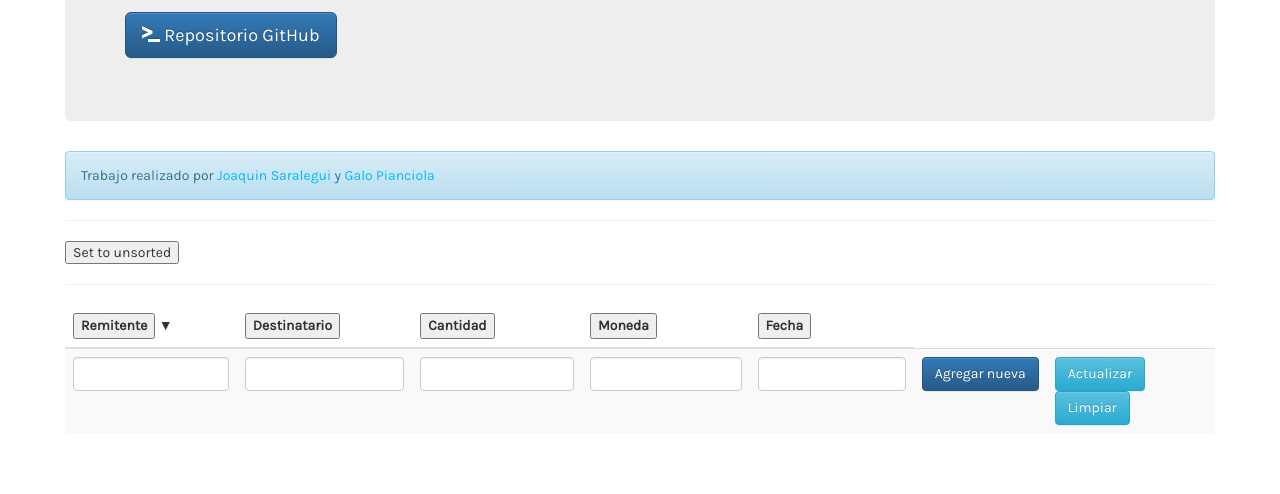
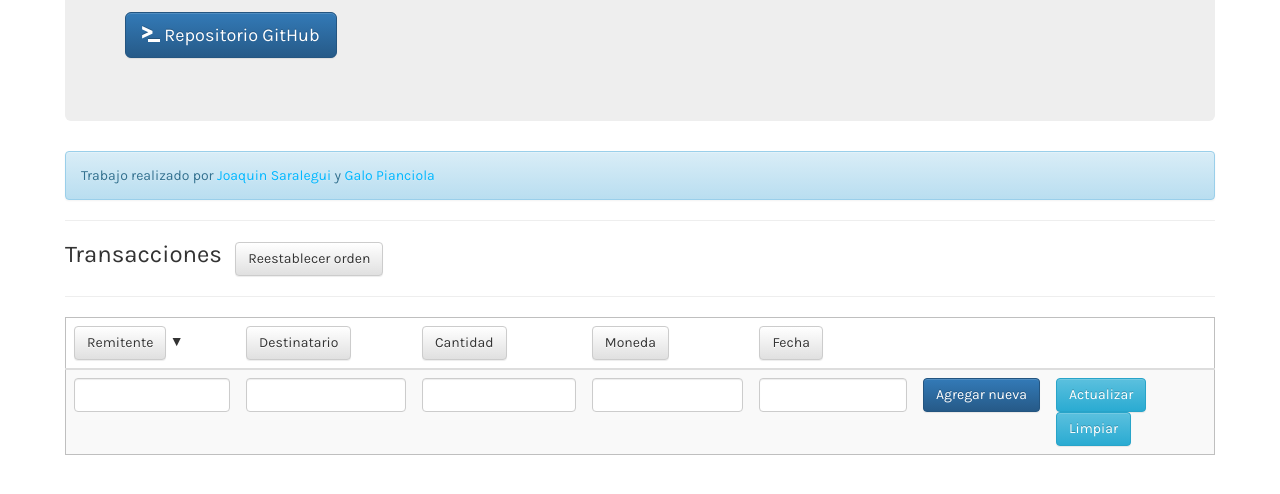
Before and after one commit to joacosaralegui/proyecto_optativa_web, a website: page public/index.html in a window 1280 px wide. Shown: the part 224-718 px from the top of the page. Drawn offline with nearby package versions, Linux system fonts and the light colour scheme; no server answers.

Commit message:
Cmabios finales de estilo

```diff
--- a/controllers/transactions.js
+++ b/controllers/transactions.js
@@ -6,10 +6,11 @@
 var mongoose = require('mongoose')
 
 // Connectarse a mongo con mongoose
+// EN PRODUCCION GUARDAR EN UN ARCHIVO OCULTO O EN VARIABLES DE ENTORNO
 const dbName = 'transactions';
 const user = 'joaco';
 const pass = "joaco1996";
-const url = 'mongodb://'+user+':'+pass+'@localhost:27017/' + dbName;
+const url = 'mongodb://'+user+':'+pass+'@127.0.0.1:27017/' + dbName;
 const connection = mongoose.createConnection(url);
 
 // Crear o traer la coleccion Transactions
--- a/public/app.js
+++ b/public/app.js
@@ -30,6 +30,10 @@ angular.module('app', [])
 	// Cargar una transaccion nueva
 	$scope.addTransaction = function () {
 		console.log($scope.transaction);
+		// Sacar el _id del objeto para crear uno nuevo
+		if ("_id" in $scope.transaction)
+			delete $scope.transaction._id;
+
 		$http.post('/transactions',$scope.transaction)
 		.then(function(response) {
 			console.log("Ok ADD", response);
--- a/public/index.html
+++ b/public/index.html
@@ -35,32 +35,37 @@
 
 
         <hr/>
-        <button ng-click="propertyName = null; reverse = false">Set to unsorted</button>
+        <h3 style="display:inline-block;margin:0;">Transacciones</h3> <button ng-click="propertyName = null; reverse = false" style="margin-left:10px;" class="btn btn-default">Reestablecer orden</button>
         <hr/>
 
-      <table class="table table-striped">
+      <table class="table table-striped table-with-border">
       	<thead>
       		<tr>
       <th>
-        <button ng-click="sortBy('sender.name')">Remitente</button>
+        <button ng-click="sortBy('sender.name')" class="btn btn-default">Remitente</button>
         <span class="sortorder" ng-show="propertyName === 'sender.name'" ng-class="{reverse: reverse}"></span>
       </th>
       <th>
-        <button ng-click="sortBy('receiver.name')">Destinatario</button>
+        <button ng-click="sortBy('receiver.name')" class="btn btn-default">Destinatario</button>
         <span class="sortorder" ng-show="propertyName === 'receiver.name'" ng-class="{reverse: reverse}"></span>
       </th>
       <th>
-        <button ng-click="sortBy('amount')">Cantidad</button>
+        <button ng-click="sortBy('amount')" class="btn btn-default">Cantidad</button>
         <span class="sortorder" ng-show="propertyName === 'amount'" ng-class="{reverse: reverse}"></span>
       </th>
       <th>
-        <button ng-click="sortBy('currency')">Moneda</button>
+        <button ng-click="sortBy('currency')" class="btn btn-default">Moneda</button>
         <span class="sortorder" ng-show="propertyName === 'currency'" ng-class="{reverse: reverse}"></span>
       </th>
       <th>
-        <button ng-click="sortBy('date')">Fecha</button>
+        <button ng-click="sortBy('date')" class="btn btn-default">Fecha</button>
         <span class="sortorder" ng-show="propertyName === 'date'" ng-class="{reverse: reverse}"></span>
       </th>
+      <th>
+      </th>
+      <th>
+      </th>
+
     </tr>
       	</thead>
       	<tbody>
--- a/public/stylesheets/style.css
+++ b/public/stylesheets/style.css
@@ -7,3 +7,8 @@ body {
 a {
   color: #00B7FF;
 }
+
+.table-with-border {
+  border: 1px solid #bfbfbf;
+  border-radius:10px;
+}
```
